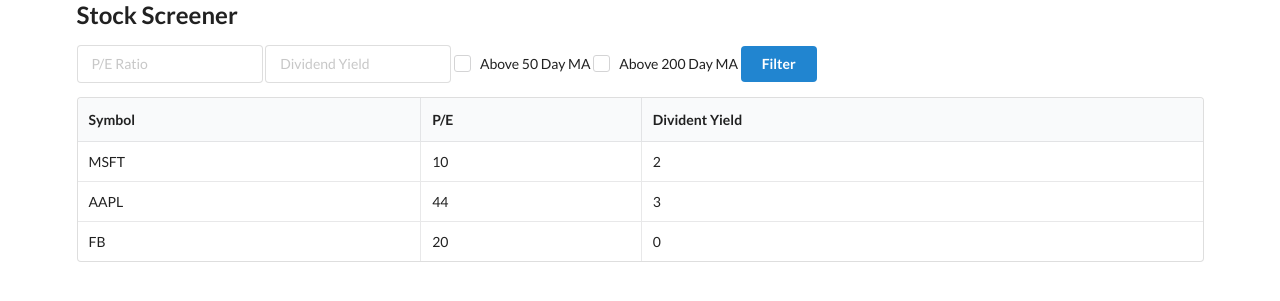
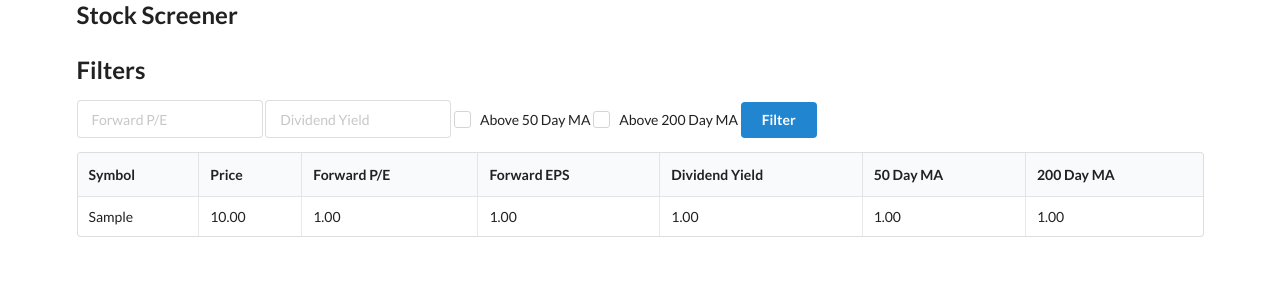
Before and after one commit to SubhankarHalder/fastapi, a FastAPI app: page / in a window 1280 px wide. Shown: the top 301 px of the page. Run offline with FastAPI, Linux system fonts and the light colour scheme; tables that the repository leaves empty hold one stand-in row (values such as "Sample post"); some libraries are stand-ins or nearby versions.

Commit message:
Add Frontend files

```diff
--- /dev/null
+++ b/js/main.js
@@ -0,0 +1,3 @@
+const ul = document.querySelector('.items');
+
+ul.lastElementChild.remove();
--- a/main.py
+++ b/main.py
@@ -1,23 +1,81 @@
 import models
-from fastapi import FastAPI, Request
+import yfinance
+from fastapi import FastAPI, Request, Depends, BackgroundTasks
 from fastapi.templating import Jinja2Templates
 from database import SessionLocal, engine
 from sqlalchemy.orm import Session
+from pydantic import BaseModel
+from models import Stock
 
 app = FastAPI()
 models.Base.metadata.create_all(bind=engine)
 templates = Jinja2Templates(directory="templates")
 
 
+class StockRequest(BaseModel):
+    symbol: str
+
+
+def get_db():
+    try:
+        db = SessionLocal()
+        yield db
+    finally:
+        db.close()
+
 @app.get("/")
-def home(request: Request):
+def home(request: Request, forward_pe=None, dividend_yield=None, ma50=None, ma200=None, db: Session = Depends(get_db)):
+    stocks = db.query(Stock)
+
+    if forward_pe:
+        stocks = stocks.filter(Stock.forward_pe < forward_pe)
+
+    if dividend_yield:
+        stocks = stocks.filter(Stock.dividend_yield > dividend_yield)
+
+    if ma50:
+        stocks = stocks.filter(Stock.price > Stock.ma50)
+
+    if ma200:
+        stocks = stocks.filter(Stock.price > Stock.ma200)
+
+    stocks = stocks.all()
+
     return templates.TemplateResponse("home.html", {
         "request": request,
+        "stocks": stocks,
+        "dividend_yield": dividend_yield,
+        "forward_pe": forward_pe,
+        "ma200": ma200,
+        "ma50": ma50
     })
 
 
+def fetch_stock_data(id: int):
+    db = SessionLocal()
+    stock = db.query(Stock).filter(Stock.id == id).first()
+    yahoo_data = yfinance.Ticker(stock.symbol)
+    stock.ma200 = yahoo_data.info['twoHundredDayAverage']
+    stock.ma50 = yahoo_data.info['fiftyDayAverage']
+    stock.price = yahoo_data.info['previousClose']
+    stock.forward_pe = yahoo_data.info['forwardPE']
+    stock.forward_eps = yahoo_data.info['forwardEps']
+    if yahoo_data.info['dividendYield'] is not None:
+        stock.dividend_yield = yahoo_data.info['dividendYield'] * 100
+    db.add(stock)
+    db.commit()
+
+
 @app.post("/stock")
-def create_stock():
+async def create_stock(stock_request: StockRequest, background_tasks: BackgroundTasks, db: Session = Depends(get_db)):
+    stock = Stock()
+    stock.symbol = stock_request.symbol
+
+    db.add(stock)
+    db.commit()
+
+    background_tasks.add_task(fetch_stock_data, stock.id)
+
     return{
         "code": "success",
         "message": "stock created"
--- a/templates/home.html
+++ b/templates/home.html
@@ -2,48 +2,106 @@
 
 
 {% block content %}
+<script>
+    $(document).ready(function() {
+      $("#add_symbol").click(function() {
+        $('.ui.modal').modal('show');
+      });
+
+      $("#save").click(function() {
+
+        var textareaContent = $("#symbols").val();
+        var symbols = textareaContent.split("\n");
+
+        for (var i = 0; i < symbols.length; ++i) {
+          console.log(symbols[i]);
+
+          $.ajax({
+            url: '/stock',
+            type: 'POST',
+            contentType: 'application/json',
+            data: JSON.stringify({ "symbol": symbols[i] }),
+            dataType: 'json'
+          });
+        }
+
+        $('.ui.modal').modal('hide');
+      });
+    });
+</script>
+
+
+<h2>Filters</h2>
+
+<form method="get">
+
 <div class="ui input">
-    <input type="text" placeholder="P/E Ratio">
+  <input name="forward_pe" type="text" placeholder="Forward P/E" value="{{ forward_pe or '' }}">
 </div>
 
 <div class="ui input">
-    <input type="text" placeholder="Dividend Yield">
+  <input name="dividend_yield" type="text" placeholder="Dividend Yield" value="{{ dividend_yield or '' }}">
 </div>
 
 <div class="ui checkbox">
-    <input type="checkbox" name="example">
-    <label>Above 50 Day MA</label>
+  <input name="ma50" type="checkbox" {% if ma50 %}checked="checked"{% endif %}>
+  <label>Above 50 Day MA</label>
 </div>
 
 <div class="ui checkbox">
-    <input type="checkbox" name="example">
-    <label>Above 200 Day MA</label>
+  <input name="ma200" type="checkbox" {% if ma200 %}checked="checked"{% endif %}>
+  <label>Above 200 Day MA</label>
 </div>
 
-<button class="ui button primary">Filter</button>
+<button type="submit" class="ui button primary">Filter</button>
+
+</form>
 
 <table class="ui celled table">
     <thead>
-      <tr><th>Symbol</th>
-      <th>P/E</th>
-      <th>Divident Yield</th>
-    </tr></thead>
+      <tr>
+        <th>Symbol</th>
+        <th>Price</th>
+        <th>Forward P/E</th>
+        <th>Forward EPS</th>
+        <th>Dividend Yield</th>
+        <th>50 Day MA</th>
+        <th>200 Day MA</th>
+      </tr>
+    </thead>
     <tbody>
+      {% for stock in stocks %}
       <tr>
-        <td data-label="Name">MSFT</td>
-        <td data-label="Age">10</td>
-        <td data-label="Job">2</td>
+        <td>{{ stock.symbol }}</td>
+        <td>{{ stock.price }}</td>
+        <td>{{ stock.forward_pe }}</td>
+        <td>{{ stock.forward_eps }}</td>
+        <td>{{ stock.dividend_yield }}</td>
+        <td>{{ stock.ma50 }}</td>
+        <td>{{ stock.ma200 }}</td>
       </tr>
-      <tr>
-        <td data-label="Name">AAPL</td>
-        <td data-label="Age">44</td>
-        <td data-label="Job">3</td>
-      </tr>
-      <tr>
-        <td data-label="Name">FB</td>
-        <td data-label="Age">20</td>
-        <td data-label="Job">0</td>
-      </tr>
+      {% endfor %}
     </tbody>
-  </table>
+</table>
+
+<div class="ui modal">
+    <i class="close icon"></i>
+    <div class="header">
+      Add Stocks
+    </div>
+    <div class="content">
+        <div class="ui form">
+            <div class="field">
+              <label>Symbols</label>
+              <textarea id="symbols"></textarea>
+            </div>
+          </div>
+    </div>
+    <div class="actions">
+      <div id="save" class="ui positive right labeled icon button">
+        Add Symbols
+        <i class="plus icon"></i>
+      </div>
+    </div>
+  </div>
 {% endblock %}
```
Also changed, not shown: js/index.html (added, +42 -0 lines), js/style.css (added, +77 -0 lines).
